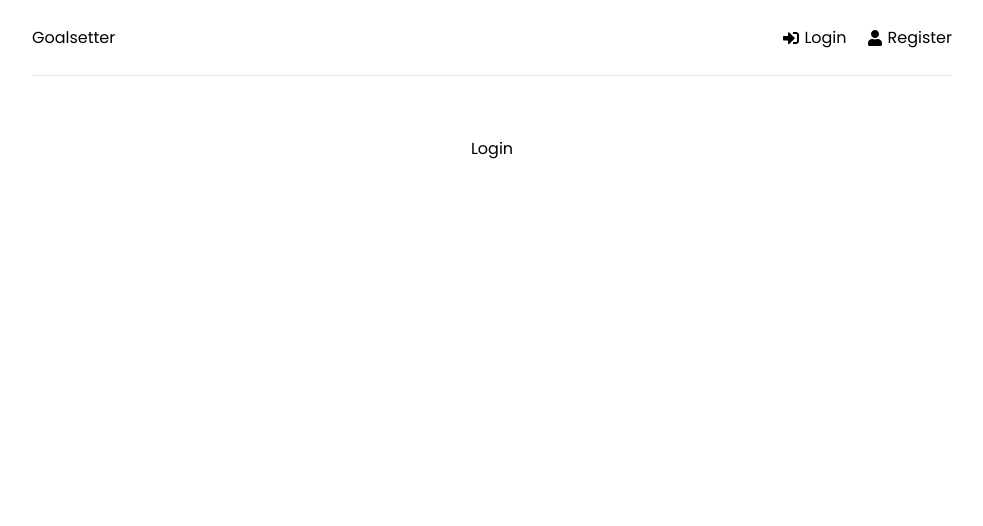
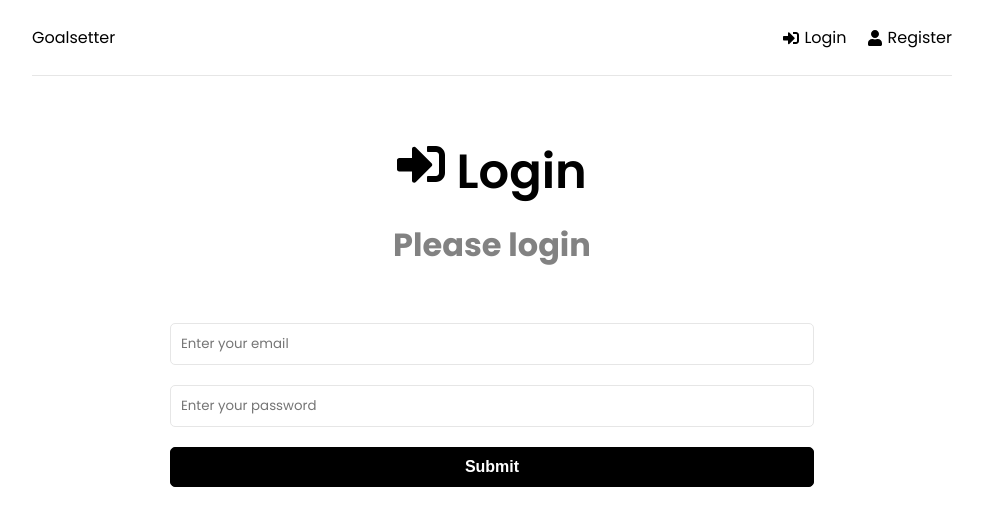
Before and after one commit to ProgBot12/Goals_MERN_App, a React (Create React App) app in the folder frontend/: page /login in a window 1280 px wide. Shown: the top 526 px of the page, without its empty margins (148-1131 px from the left). Built offline with nearby package versions, Linux system fonts and the light colour scheme.

Commit message:
Update Login.jsx

```diff
--- a/frontend/src/pages/Login.jsx
+++ b/frontend/src/pages/Login.jsx
@@ -1,7 +1,68 @@
 import React from "react";
+import { useState, useEffect } from "react";
+import { FaSignInAlt } from "react-icons/fa";
 
 function Login() {
-  return <div>Login</div>;
+  const [formData, setFormData] = useState({
+    email: "",
+    password: "",
+  });
+
+  const { email, password } = formData;
+
+  const onChange = (e) => {
+    setFormData((prevState) => ({
+      ...prevState,
+      [e.target.name]: e.target.value,
+    }));
+  };
+
+  const onSubmit = (e) => {
+    e.preventDefault();
+  };
+
+  return (
+    <>
+      <section className="heading">
+        <h1>
+          <FaSignInAlt /> Login
+        </h1>
+        <p>Please login</p>
+      </section>
+      <section className="form">
+        <form onSubmit={onSubmit}>
+          <div className="form-group">
+            <input
+              type="email"
+              className="form-control"
+              id="email"
+              name="email"
+              value={email}
+              placeholder="Enter your email"
+              onChange={onChange}
+            />
+          </div>
+          <div className="form-group">
+            <input
+              type="password"
+              className="form-control"
+              id="password"
+              name="password"
+              value={password}
+              placeholder="Enter your password"
+              onChange={onChange}
+            />
+          </div>
+
+          <div className="form-group">
+            <button type="submit" className="btn btn-block">
+              Submit
+            </button>
+          </div>
+        </form>
+      </section>
+    </>
+  );
 }
 
 export default Login;
```
